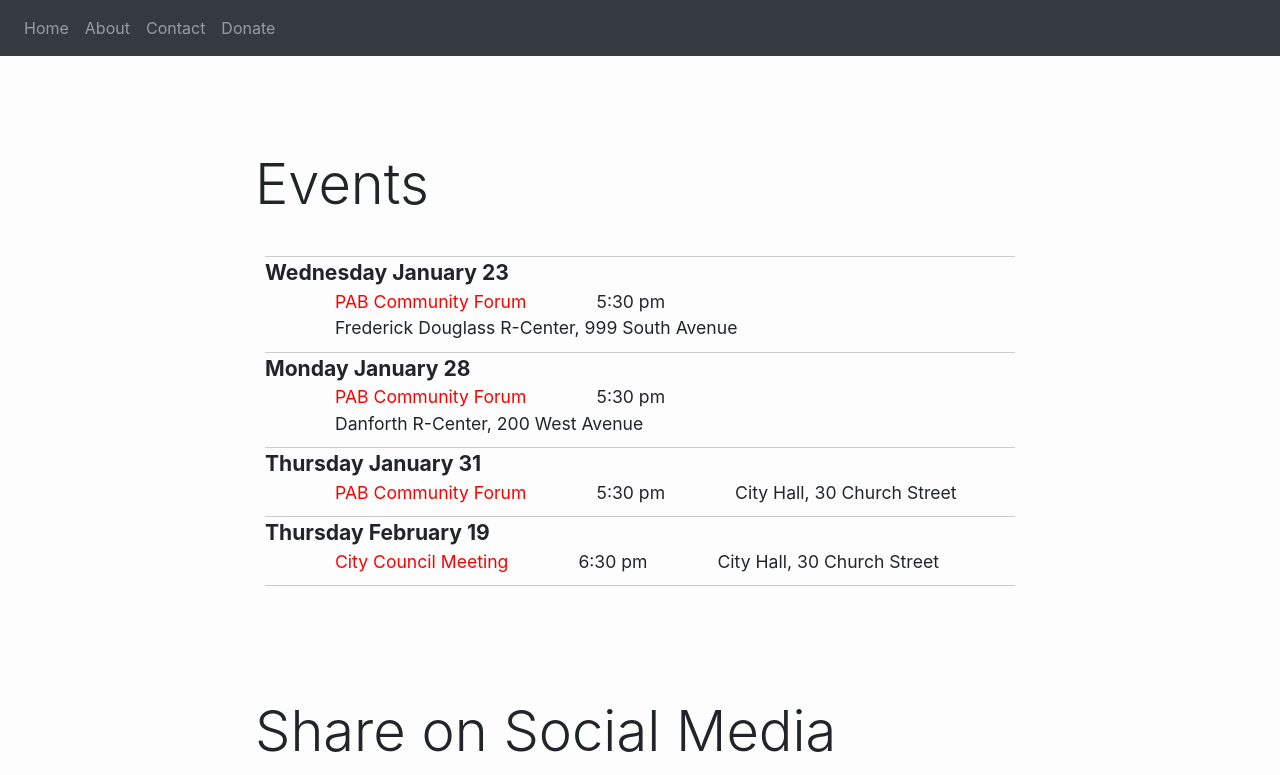
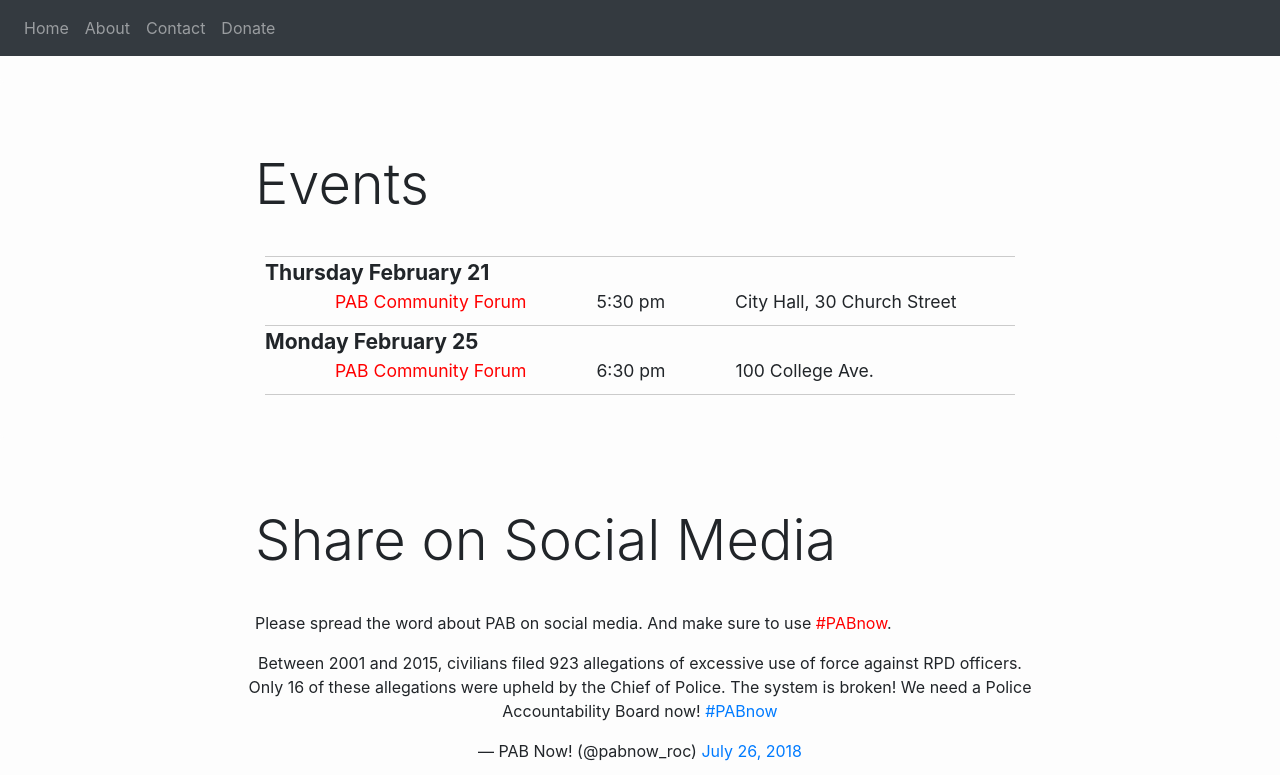
Before and after one commit to pabnow/pabnow.github.io, a Jekyll site: the page built from index.html, in a window 1280 px wide and 900 px high, scrolled down 2465 px, cut to the strip 0-775 px from the top of the window. Built offline with Jekyll 4.4.1, drawn with Linux system fonts in a browser that asks for light colours; nearby versions of some CDN libraries; comment, search, counter and statistics services are not loaded.

Commit message:
Update index.html

```diff
--- a/index.html
+++ b/index.html
@@ -202,17 +202,12 @@ Now that City Council has released their legislation, the next steps in the proc
 				<div class="event_date">Friday September 7</div><span class="event_name"><a href="https://www.facebook.com/events/217777008917662/?event_time_id=217777018917661">Call City Council President Loretta Scott</a></span><span class="event_time">9:00 am - 5 pm</span><span class="event_location"></span>
 			</div>
 			-->
+
 			<div class="event">
-				<div class="event_date">Wednesday January 23</div><span class="event_name"><a href="https://www.facebook.com/events/1130469197110708/" target="_blank">PAB Community Forum</a></span><span class="event_time">5:30 pm</span><span class="event_location">Frederick Douglass R-Center, 999 South Avenue</span>
+				<div class="event_date">Thursday February 21</div><span class="event_name"><a href="https://www.facebook.com/events/373325360165893/" target="_blank">PAB Community Forum</a></span><span class="event_time">5:30 pm</span><span class="event_location">City Hall, 30 Church Street</span>
 			</div>
 			<div class="event">
-				<div class="event_date">Monday January 28</div><span class="event_name"><a href="https://www.facebook.com/events/2269119966710760/" target="_blank">PAB Community Forum</a></span><span class="event_time">5:30 pm</span><span class="event_location">Danforth R-Center, 200 West Avenue</span>
-			</div>
-			<div class="event">
-				<div class="event_date">Thursday January 31</div><span class="event_name"><a href="https://www.facebook.com/events/281789892513474/" target="_blank">PAB Community Forum</a></span><span class="event_time">5:30 pm</span><span class="event_location">City Hall, 30 Church Street</span>
-			</div>
-			<div class="event">
-				<div class="event_date">Thursday February 19</div><span class="event_name"><a href="https://www.facebook.com/events/457409914778089/?event_time_id=457409941444753" target="_blank">City Council Meeting</a></span><span class="event_time">6:30 pm</span><span class="event_location">City Hall, 30 Church Street</span>
+				<div class="event_date">Monday February 25</div><span class="event_name"><a href="https://www.facebook.com/events/628936750880425/" target="_blank">PAB Community Forum</a></span><span class="event_time">6:30 pm</span><span class="event_location">100 College Ave.</span>
 			</div>
 
 
```
